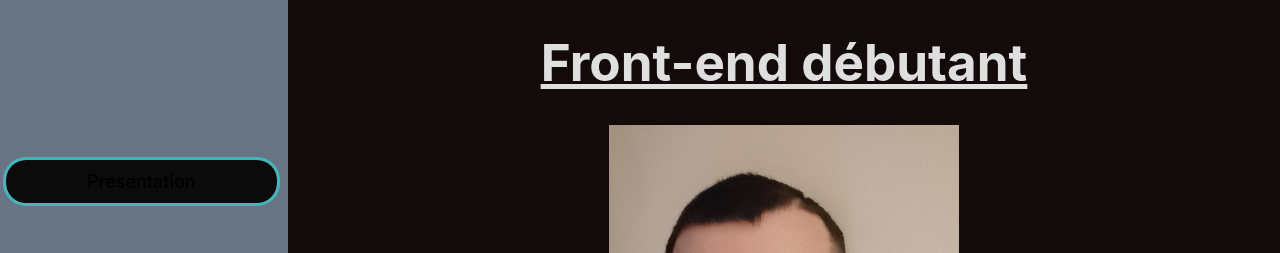
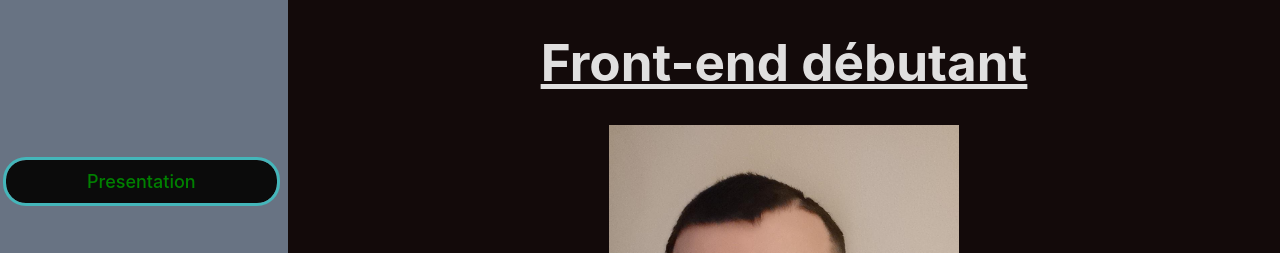
Before and after one commit to Walie-Matthieu/portfolionuxt3, a Nuxt app: page / in a window 1280 px wide. Shown: the top 253 px of the page. Built offline with nearby package versions, Linux system fonts and the light colour scheme.

Commit message:
test changement couleur présentation

```diff
--- a/components/Sidebar.vue
+++ b/components/Sidebar.vue
@@ -1,7 +1,7 @@
 <template>
   <div class="sidebar">
     <div class="liste-des-boutons">
-      <button @click="scrollingButtons('Debut')">Presentation</button>
+      <button class="Presentation-couleur" @click="scrollingButtons('Debut')">Presentation</button>
       <button @click="scrollingButtons('LaPresentation')">Information</button>
       <button @click="scrollingButtons('formulaireDeContact')">Contact</button>
     </div>
@@ -88,4 +88,9 @@ button:focus {
   animation: anim-shadow 0.3s forwards;
   box-shadow: inset rgba(0, 0, 0, 0.35) 2px 2px 12px, #851397 0 0 10px;
 }
+
+.Presentation-couleur{
+  color: green;
+
+}
 </style>
```
